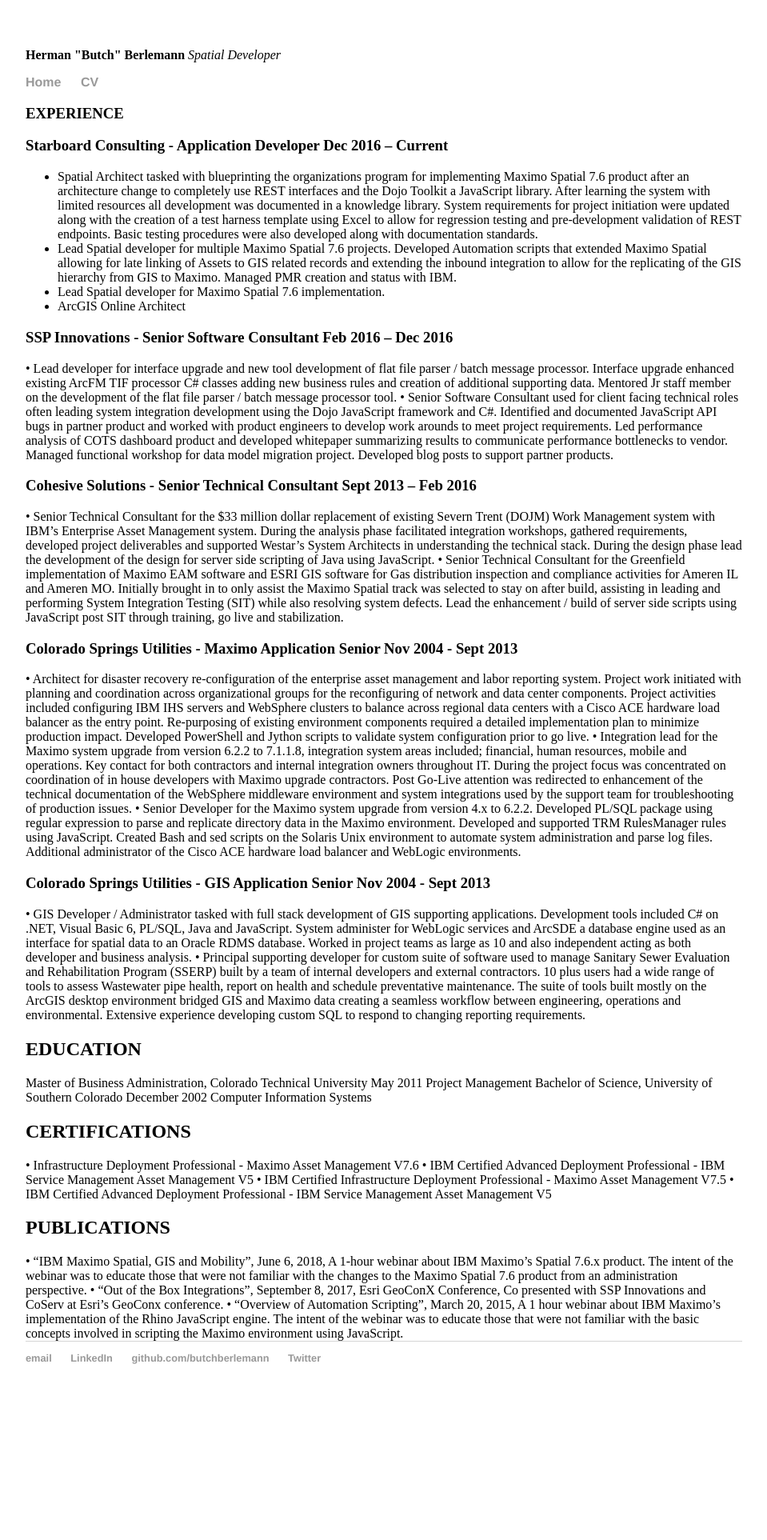
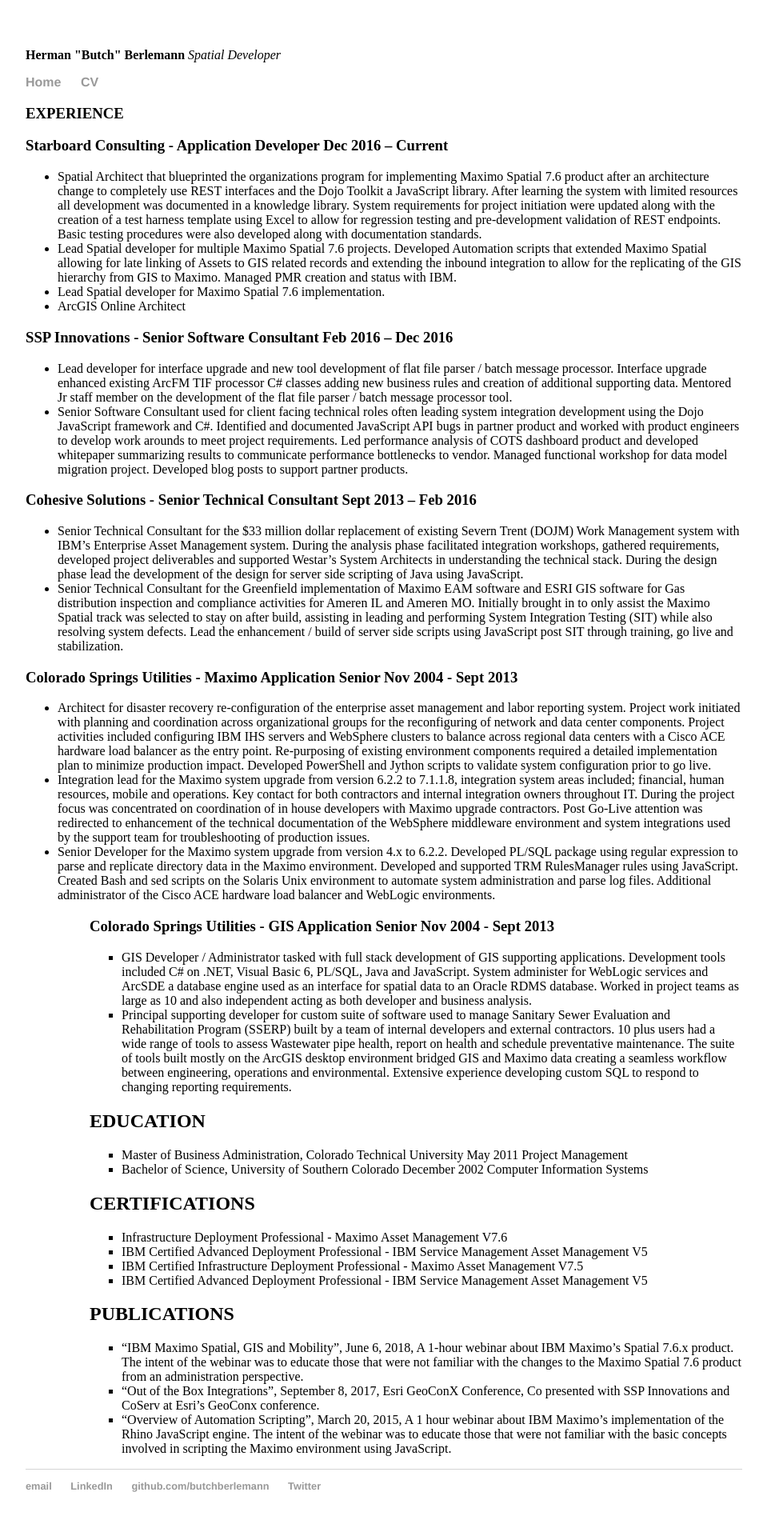
Before and after one commit to butchberlemann/butchberlemann.github.io, a Jekyll site: the page built from cv/cv.html, in a window 1280 px wide. Shown: the whole page at 80% size, without its empty margins (160-1119 px from the left). Built offline with Jekyll 4.4.1, drawn with Linux system fonts in a browser that asks for light colours; before the commit the page ends 1765 px from its top, so only the background shows below that.

Commit message:
Update cv.html

```diff
--- a/cv/cv.html
+++ b/cv/cv.html
@@ -8,48 +8,59 @@
 
 <h3>Starboard Consulting - Application Developer                                                                         Dec 2016 – Current </h3>
 <ul>
- <li> Spatial Architect tasked with blueprinting the organizations program for implementing Maximo Spatial 7.6 product after an architecture change to completely use REST interfaces and the Dojo Toolkit a JavaScript library. After learning the system with limited resources all development was documented in a knowledge library. System requirements for project initiation were updated along with the creation of a test harness template using Excel to allow for regression testing and pre-development validation of REST endpoints. Basic testing procedures were also developed along with documentation standards.  </li>
+ <li> Spatial Architect that blueprinted the organizations program for implementing Maximo Spatial 7.6 product after an architecture change to completely use REST interfaces and the Dojo Toolkit a JavaScript library. After learning the system with limited resources all development was documented in a knowledge library. System requirements for project initiation were updated along with the creation of a test harness template using Excel to allow for regression testing and pre-development validation of REST endpoints. Basic testing procedures were also developed along with documentation standards.  </li>
  <li> Lead Spatial developer for multiple Maximo Spatial 7.6 projects. Developed Automation scripts that extended Maximo Spatial allowing for late linking of Assets to GIS related records and extending the inbound integration to allow for the replicating of the GIS hierarchy from GIS to Maximo. Managed PMR creation and status with IBM.  </li>
  <li> Lead Spatial developer for Maximo Spatial 7.6 implementation.  </li>
  <li> ArcGIS Online Architect  </li>
 </ul>
 
 <h3>SSP Innovations - Senior Software Consultant					Feb 2016 – Dec 2016 </h3>
-•	Lead developer for interface upgrade and new tool development of flat file parser / batch message processor.  Interface upgrade enhanced existing ArcFM TIF processor C# classes adding new business rules and creation of additional supporting data. Mentored Jr staff member on the development of the flat file parser / batch message processor tool.
-•	Senior Software Consultant used for client facing technical roles often leading system integration development using the Dojo JavaScript framework and C#. Identified and documented JavaScript API bugs in partner product and worked with product engineers to develop work arounds to meet project requirements. Led performance analysis of COTS dashboard product and developed whitepaper summarizing results to communicate performance bottlenecks to vendor. Managed functional workshop for data model migration project. Developed blog posts to support partner products.
+<ul>
+  <li> Lead developer for interface upgrade and new tool development of flat file parser / batch message processor.  Interface upgrade enhanced existing ArcFM TIF processor C# classes adding new business rules and creation of additional supporting data. Mentored Jr staff member on the development of the flat file parser / batch message processor tool. </li>
+  <li> Senior Software Consultant used for client facing technical roles often leading system integration development using the Dojo JavaScript framework and C#. Identified and documented JavaScript API bugs in partner product and worked with product engineers to develop work arounds to meet project requirements. Led performance analysis of COTS dashboard product and developed whitepaper summarizing results to communicate performance bottlenecks to vendor. Managed functional workshop for data model migration project. Developed blog posts to support partner products. </li>
+</ul>
 
 <h3>Cohesive Solutions - Senior Technical Consultant                                                          Sept 2013 – Feb 2016</h3>
-•	Senior Technical Consultant for the $33 million dollar replacement of existing Severn Trent (DOJM) Work Management system with IBM’s Enterprise Asset Management system. During the analysis phase facilitated integration workshops, gathered requirements, developed project deliverables and supported Westar’s System Architects in understanding the technical stack. During the design phase lead the development of the design for server side scripting of Java using JavaScript.
-•	Senior Technical Consultant for the Greenfield implementation of Maximo EAM software and ESRI GIS software for Gas distribution inspection and compliance activities for Ameren IL and Ameren MO. Initially brought in to only assist the Maximo Spatial track was selected to stay on after build, assisting in leading and performing System Integration Testing (SIT) while also resolving system defects. Lead the enhancement / build of server side scripts using JavaScript post SIT through training, go live and stabilization.
+<ul>
+  <li> Senior Technical Consultant for the $33 million dollar replacement of existing Severn Trent (DOJM) Work Management system with IBM’s Enterprise Asset Management system. During the analysis phase facilitated integration workshops, gathered requirements, developed project deliverables and supported Westar’s System Architects in understanding the technical stack. During the design phase lead the development of the design for server side scripting of Java using JavaScript. </li>
+  <li> Senior Technical Consultant for the Greenfield implementation of Maximo EAM software and ESRI GIS software for Gas distribution inspection and compliance activities for Ameren IL and Ameren MO. Initially brought in to only assist the Maximo Spatial track was selected to stay on after build, assisting in leading and performing System Integration Testing (SIT) while also resolving system defects. Lead the enhancement / build of server side scripts using JavaScript post SIT through training, go live and stabilization. </li>
+</ul>
 
 <h3>Colorado Springs Utilities - Maximo Application Senior                                                  Nov 2004 - Sept 2013</h3>
-•	Architect for disaster recovery re-configuration of the enterprise asset management and labor reporting system.   Project work initiated with planning and coordination across organizational groups for the reconfiguring of network and data center components. Project activities included configuring IBM IHS servers and WebSphere clusters to balance across regional data centers with a Cisco ACE hardware load balancer as the entry point. Re-purposing of existing environment components required a detailed implementation plan to minimize production impact. Developed PowerShell and Jython scripts to validate system configuration prior to go live.
-•	Integration lead for the Maximo system upgrade from version 6.2.2 to 7.1.1.8, integration system areas included; financial, human resources, mobile and operations. Key contact for both contractors and internal integration owners throughout IT. During the project focus was concentrated on coordination of in house developers with Maximo upgrade contractors. Post Go-Live attention was redirected to enhancement of the technical documentation of the WebSphere middleware environment and system integrations used by the support team for troubleshooting of production issues.
-•	Senior Developer for the Maximo system upgrade from version 4.x to 6.2.2. Developed PL/SQL package using regular expression to parse and replicate directory data in the Maximo environment. Developed and supported TRM RulesManager rules using JavaScript. Created Bash and sed scripts on the Solaris Unix environment to automate system administration and parse log files. Additional administrator of the Cisco ACE hardware load balancer and WebLogic environments.
+<ul>
+  <li> Architect for disaster recovery re-configuration of the enterprise asset management and labor reporting system.   Project work initiated with planning and coordination across organizational groups for the reconfiguring of network and data center components. Project activities included configuring IBM IHS servers and WebSphere clusters to balance across regional data centers with a Cisco ACE hardware load balancer as the entry point. Re-purposing of existing environment components required a detailed implementation plan to minimize production impact. Developed PowerShell and Jython scripts to validate system configuration prior to go live. </li>
+  <li> Integration lead for the Maximo system upgrade from version 6.2.2 to 7.1.1.8, integration system areas included; financial, human resources, mobile and operations. Key contact for both contractors and internal integration owners throughout IT. During the project focus was concentrated on coordination of in house developers with Maximo upgrade contractors. Post Go-Live attention was redirected to enhancement of the technical documentation of the WebSphere middleware environment and system integrations used by the support team for troubleshooting of production issues.  </li>
+  <li> Senior Developer for the Maximo system upgrade from version 4.x to 6.2.2. Developed PL/SQL package using regular expression to parse and replicate directory data in the Maximo environment. Developed and supported TRM RulesManager rules using JavaScript. Created Bash and sed scripts on the Solaris Unix environment to automate system administration and parse log files. Additional administrator of the Cisco ACE hardware load balancer and WebLogic environments. </li>
+<ul>
 
-<h3>Colorado Springs Utilities - GIS Application Senior      		                           Nov 2004 - Sept 2013</h3>
-•	GIS Developer / Administrator tasked with full stack development of GIS supporting applications. Development tools included C# on .NET, Visual Basic 6, PL/SQL, Java and JavaScript. System administer for WebLogic services and ArcSDE a database engine used as an interface for spatial data to an Oracle RDMS database. Worked in project teams as large as 10 and also independent acting as both developer and business analysis.
-•	Principal supporting developer for custom suite of software used to manage Sanitary Sewer Evaluation and Rehabilitation Program (SSERP) built by a team of internal developers and external contractors. 10 plus users had a wide range of tools to assess Wastewater pipe health, report on health and schedule preventative maintenance. The suite of tools built mostly on the ArcGIS desktop environment bridged GIS and Maximo data creating a seamless workflow between engineering, operations and environmental. Extensive experience developing custom SQL to respond to changing reporting requirements.
-
+  <h3>Colorado Springs Utilities - GIS Application Senior      		                           Nov 2004 - Sept 2013</h3>
+<ul>
+  <li> GIS Developer / Administrator tasked with full stack development of GIS supporting applications. Development tools included C# on .NET, Visual Basic 6, PL/SQL, Java and JavaScript. System administer for WebLogic services and ArcSDE a database engine used as an interface for spatial data to an Oracle RDMS database. Worked in project teams as large as 10 and also independent acting as both developer and business analysis. </li>
+  <li> Principal supporting developer for custom suite of software used to manage Sanitary Sewer Evaluation and Rehabilitation Program (SSERP) built by a team of internal developers and external contractors. 10 plus users had a wide range of tools to assess Wastewater pipe health, report on health and schedule preventative maintenance. The suite of tools built mostly on the ArcGIS desktop environment bridged GIS and Maximo data creating a seamless workflow between engineering, operations and environmental. Extensive experience developing custom SQL to respond to changing reporting requirements.</li>
+</ul>
 
 <h2>EDUCATION </h2>
-
-Master of Business Administration, Colorado Technical University 		                        May 2011
-Project Management
-
-Bachelor of Science, University of Southern Colorado 			                          December 2002
-Computer Information Systems
-
+<ul>
+  <li>
+    Master of Business Administration, Colorado Technical University 		                        May 2011
+    Project Management
+  </li>
+  <li>
+    Bachelor of Science, University of Southern Colorado 			                          December 2002
+    Computer Information Systems
+  </li>
+</ul>
 <h2>CERTIFICATIONS </h2>
-
-•	Infrastructure Deployment Professional - Maximo Asset Management V7.6
-•	IBM Certified Advanced Deployment Professional - IBM Service Management Asset Management V5
-•	IBM Certified Infrastructure Deployment Professional - Maximo Asset Management V7.5
-•	IBM Certified Advanced Deployment Professional - IBM Service Management Asset Management V5
-
+<ul>
+  <li> Infrastructure Deployment Professional - Maximo Asset Management V7.6 </li>
+	<li> IBM Certified Advanced Deployment Professional - IBM Service Management Asset Management V5 </li>
+	<li> IBM Certified Infrastructure Deployment Professional - Maximo Asset Management V7.5 </li>
+	<li> IBM Certified Advanced Deployment Professional - IBM Service Management Asset Management V5 </li>
+</ul>
 <h2> PUBLICATIONS </h2>
-•	“IBM Maximo Spatial, GIS and Mobility”, June 6, 2018, A 1-hour webinar about IBM Maximo’s Spatial 7.6.x product.  The intent of the webinar was to educate those that were not familiar with the changes to the Maximo Spatial 7.6 product from an administration perspective.
-•	“Out of the Box Integrations”, September 8, 2017, Esri GeoConX Conference, Co presented with SSP Innovations and CoServ at Esri’s GeoConx conference.
-•	“Overview of Automation Scripting”, March 20, 2015, A 1 hour webinar about IBM Maximo’s implementation of the Rhino JavaScript engine. The intent of the webinar was to educate those that were not familiar with the basic concepts involved in scripting the Maximo environment using JavaScript.
-
+<ul>
+ <li> “IBM Maximo Spatial, GIS and Mobility”, June 6, 2018, A 1-hour webinar about IBM Maximo’s Spatial 7.6.x product.  The intent of the webinar was to educate those that were not familiar with the changes to the Maximo Spatial 7.6 product from an administration perspective. </li>
+ <li> “Out of the Box Integrations”, September 8, 2017, Esri GeoConX Conference, Co presented with SSP Innovations and CoServ at Esri’s GeoConx conference. </li>
+  <li> “Overview of Automation Scripting”, March 20, 2015, A 1 hour webinar about IBM Maximo’s implementation of the Rhino JavaScript engine. The intent of the webinar was to educate those that were not familiar with the basic concepts involved in scripting the Maximo environment using JavaScript. </li>
+<ul>
 </div><!-- /.blurb -->
```
